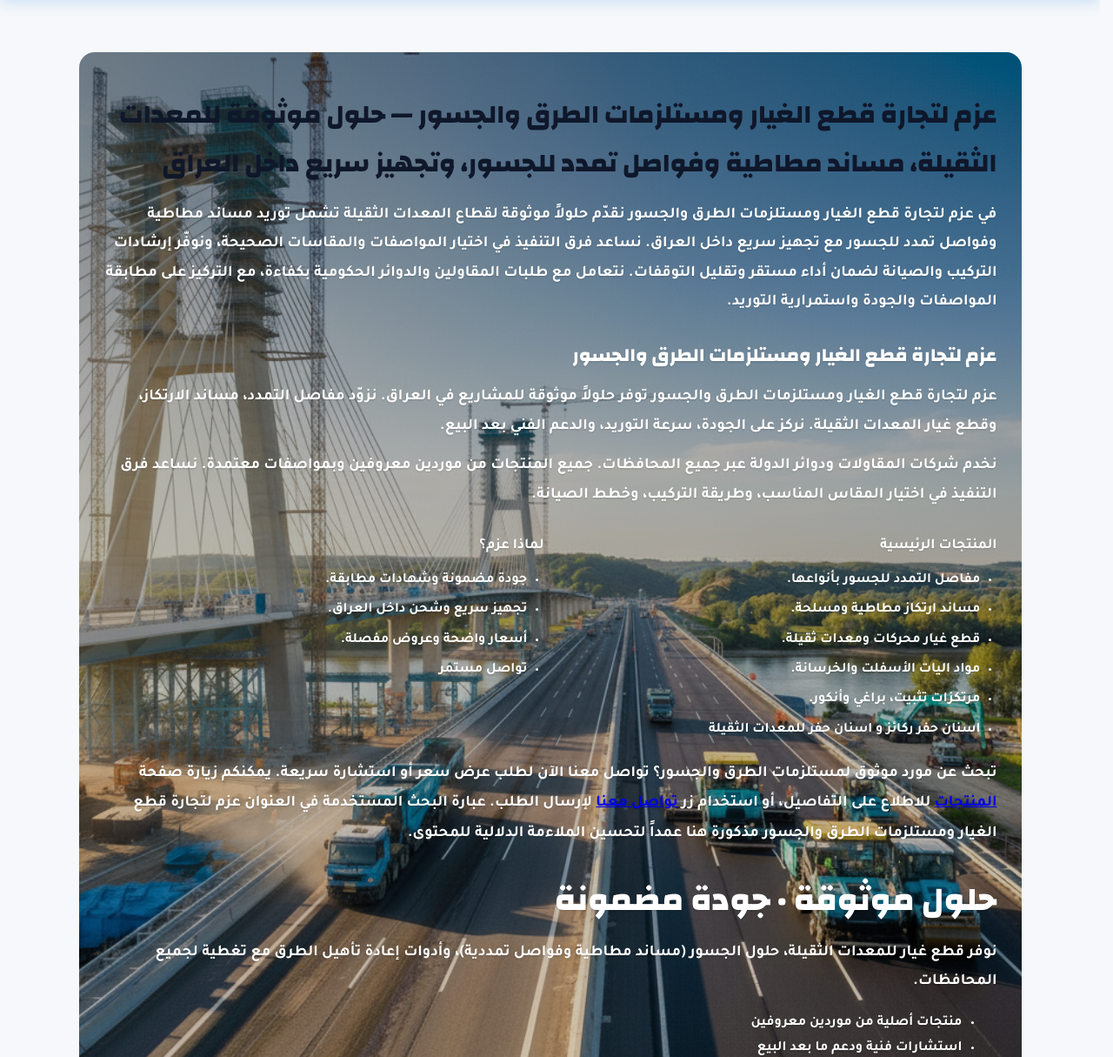
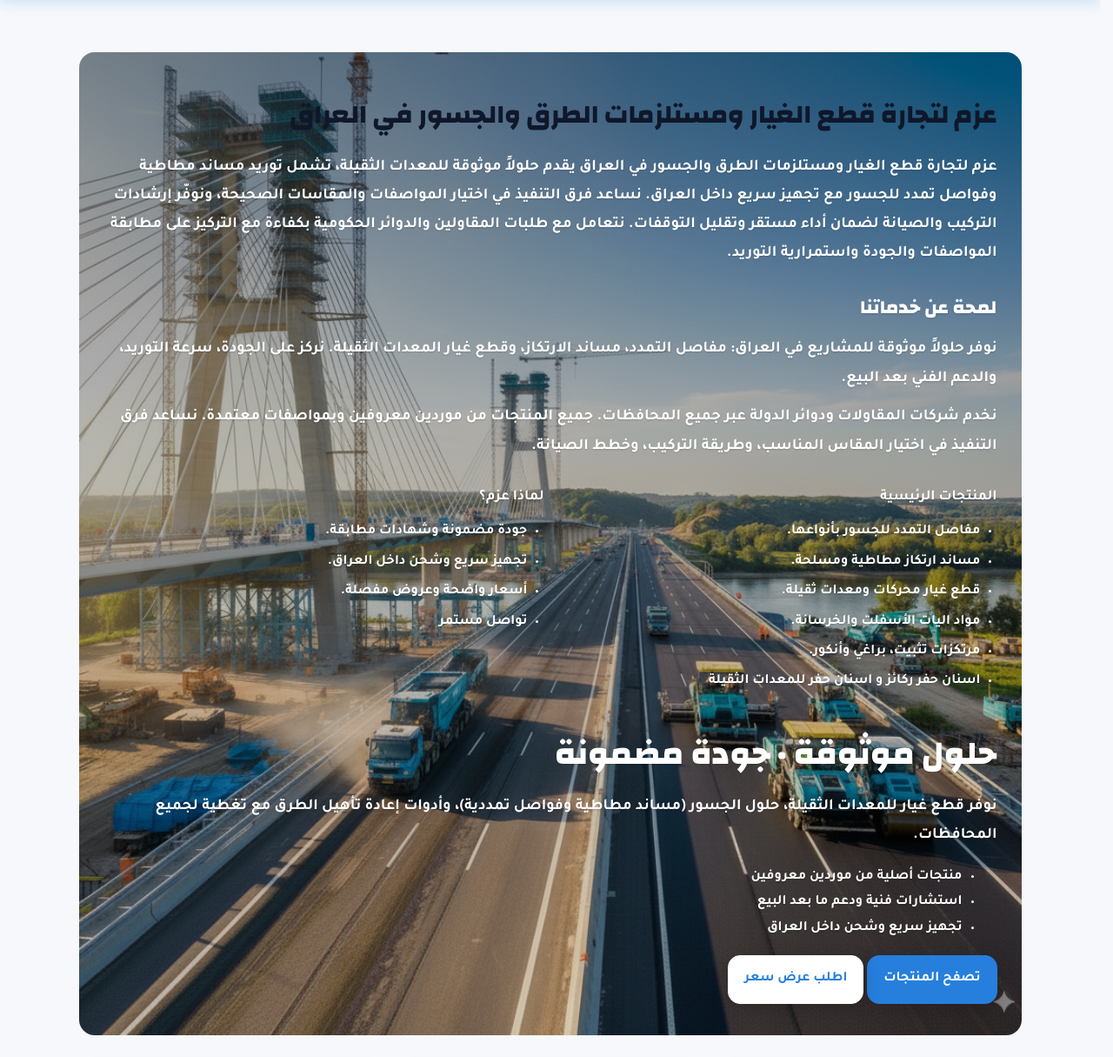
Before and after one commit to kami-okami/azm-website, a Flask app: page / in a window 1280 px wide. Shown: the part 104-1319 px from the top of the page at 87% size. Run offline with Flask 3, Linux system fonts and the light colour scheme; data that the repository does not hold is empty.

Commit message:
SEO Step 6C: refine H1, align body tokens, and remove redundant heading to satisfy Seobility

```diff
--- a/templates/home.html
+++ b/templates/home.html
@@ -2,36 +2,30 @@
 {% block content %}
 
 <section class="hero">
-  <!-- Visible, single H1 for the page -->
-  <h1 class="page-title">
-    عزم لتجارة قطع الغيار ومستلزمات الطرق والجسور — حلول موثوقة للمعدات الثقيلة، مساند مطاطية وفواصل تمدد للجسور، وتجهيز سريع داخل العراق
-  </h1>
+  <!-- Visible, single H1 for the page (short, primary phrase) -->
+  <h1 class="page-title">عزم لتجارة قطع الغيار ومستلزمات الطرق والجسور في العراق</h1>
 
-  <!-- New relevance paragraph to align with H1 terms -->
+  <!-- Alignment paragraph: repeats H1 tokens in plain text and adds core services -->
   <p>
-    في <strong>عزم لتجارة قطع الغيار ومستلزمات الطرق والجسور</strong> نقدّم
-    <strong>حلولاً موثوقة</strong> لقطاع <strong>المعدات الثقيلة</strong> تشمل
-    توريد <strong>مساند مطاطية</strong> و<strong>فواصل تمدد</strong> للجسور مع
-    تجهيز سريع <strong>داخل العراق</strong>. نساعد فرق التنفيذ في اختيار
-    المواصفات والمقاسات الصحيحة، ونوفّر إرشادات التركيب والصيانة لضمان أداء
-    مستقر وتقليل التوقفات. نتعامل مع طلبات المقاولين والدوائر الحكومية بكفاءة،
-    مع التركيز على مطابقة المواصفات والجودة واستمرارية التوريد.
+    عزم لتجارة قطع الغيار ومستلزمات الطرق والجسور في العراق يقدم حلولاً موثوقة للمعدات الثقيلة،
+    تشمل توريد مساند مطاطية وفواصل تمدد للجسور مع تجهيز سريع داخل العراق. نساعد فرق التنفيذ
+    في اختيار المواصفات والمقاسات الصحيحة، ونوفّر إرشادات التركيب والصيانة لضمان أداء مستقر
+    وتقليل التوقفات. نتعامل مع طلبات المقاولين والدوائر الحكومية بكفاءة مع التركيز على مطابقة
+    المواصفات والجودة واستمرارية التوريد.
   </p>
 
   <!-- SEO content block -->
   <section class="seo-intro" aria-label="تعريف الشركة">
-    <h2>عزم لتجارة قطع الغيار ومستلزمات الطرق والجسور</h2>
+    <h2>لمحة عن خدماتنا</h2>
 
     <p>
-      عزم لتجارة قطع الغيار ومستلزمات الطرق والجسور توفر حلولاً موثوقة للمشاريع في العراق.
-      نزوّد مفاصل التمدد، مساند الارتكاز، وقطع غيار المعدات الثقيلة. نركز على الجودة،
-      سرعة التوريد، والدعم الفني بعد البيع.
+      نوفر حلولاً موثوقة للمشاريع في العراق: مفاصل التمدد، مساند الارتكاز، وقطع غيار المعدات الثقيلة.
+      نركز على الجودة، سرعة التوريد، والدعم الفني بعد البيع.
     </p>
 
     <p>
-      نخدم شركات المقاولات ودوائر الدولة عبر جميع المحافظات. جميع المنتجات من موردين
-      معروفين وبمواصفات معتمدة. نساعد فرق التنفيذ في اختيار المقاس المناسب، وطريقة
-      التركيب، وخطط الصيانة.
+      نخدم شركات المقاولات ودوائر الدولة عبر جميع المحافظات. جميع المنتجات من موردين معروفين
+      وبمواصفات معتمدة. نساعد فرق التنفيذ في اختيار المقاس المناسب، وطريقة التركيب، وخطط الصيانة.
     </p>
 
     <div class="seo-grid">
@@ -52,19 +46,10 @@
           <li>جودة مضمونة وشهادات مطابقة.</li>
           <li>تجهيز سريع وشحن داخل العراق.</li>
           <li>أسعار واضحة وعروض مفصلة.</li>
-          <li>تواصل مستمر </li>
+          <li>تواصل مستمر</li>
         </ul>
       </div>
     </div>
-
-    <p>
-      تبحث عن مورد موثوق لمستلزمات الطرق والجسور؟ تواصل معنا الآن لطلب عرض سعر أو
-      استشارة سريعة. يمكنكم زيارة صفحة <a href="{{ url_for('products') }}">المنتجات</a>
-      للاطلاع على التفاصيل، أو استخدام زر <a href="{{ url_for('contact') }}">تواصل معنا</a>
-      لإرسال الطلب. عبارة البحث المستخدمة في العنوان
-      <strong>عزم لتجارة قطع الغيار ومستلزمات الطرق والجسور</strong>
-      مذكورة هنا عمداً لتحسين الملاءمة الدلالية للمحتوى.
-    </p>
   </section>
 
   <h2>حلول موثوقة · جودة مضمونة</h2>
```
